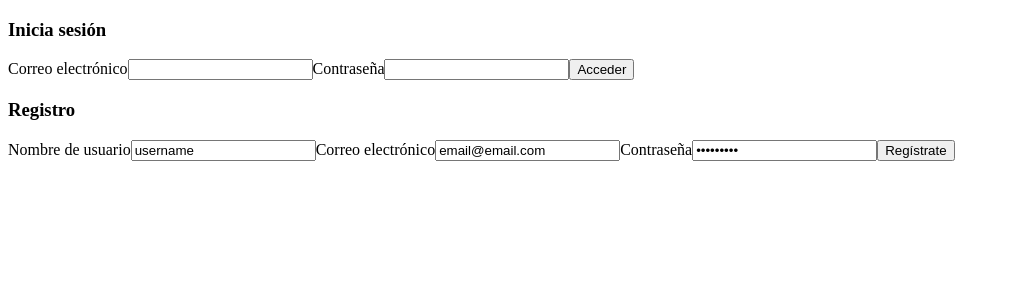
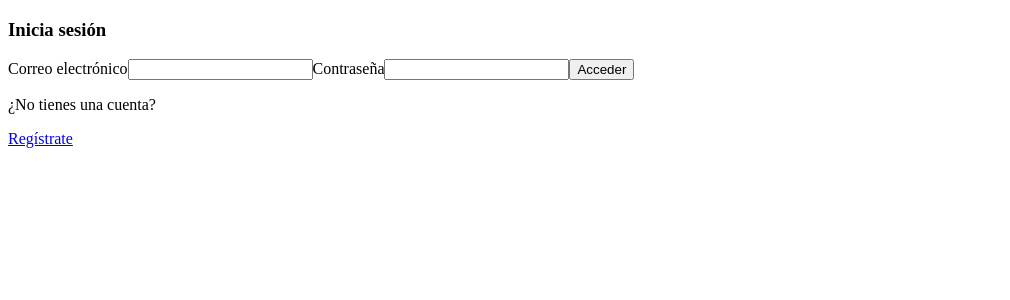
Before and after one commit to jauregiazcue/fullStack_group_project, a React (Vite) app in the folder client/: page / in a window 1280 px wide. Shown: the top 300 px of the page, without its empty margins (0-1010 px from the left). Built offline with nearby package versions, Linux system fonts and the light colour scheme.

Commit message:
Add react-router-dom, routes

```diff
--- a/client/package.json
+++ b/client/package.json
@@ -16,7 +16,8 @@
     "nanoid": "^5.1.5",
     "react": "^19.1.0",
     "react-chartjs-2": "^5.3.0",
-    "react-dom": "^19.1.0"
+    "react-dom": "^19.1.0",
+    "react-router-dom": "^7.6.0"
   },
   "devDependencies": {
     "@eslint/js": "^9.25.0",
--- a/client/src/App.jsx
+++ b/client/src/App.jsx
@@ -1,18 +1,21 @@
 import './App.css'
 import "@fontsource/fredoka";
 import "@fontsource/baloo-2";
+
+import { BrowserRouter, Routes, Route } from "react-router-dom";
 
 import Login from "./pages/auth/Login";
 import Register from "./pages/auth/Register";
 
 function App() {
-
   return (
-    <>
-      <Login/>
-      <Register/>
-    </>
-  )
+    <BrowserRouter>
+      <Routes>
+        <Route path="/" element={<Login />} />
+        <Route path="/register" element={<Register />} />
+      </Routes>
+    </BrowserRouter>
+  );
 }
 
-export default App
+export default App;
--- a/client/src/pages/auth/Login.jsx
+++ b/client/src/pages/auth/Login.jsx
@@ -1,4 +1,5 @@
 import { useState } from "react";
+import { Link } from 'react-router-dom';
 import fetchData from "../../utils/fetchData";
 import "./Login.css"
 
@@ -55,10 +56,10 @@ function Login() {
                 <input type="password" name="password" id="password" value={userData.password} onChange={handleUserPassword} />
                 <button className="auth__button">Acceder</button>
             </form>
-           {/*  <section className="auth__redirect">
+            <section className="auth__redirect">
                 <p>¿No tienes una cuenta? </p>
-                <Link to="/registro">Regístrate</Link>
-            </section> */}
+                <Link to="/register">Regístrate</Link>
+            </section>
         </section>
     )
 }
--- a/client/src/pages/auth/Register.jsx
+++ b/client/src/pages/auth/Register.jsx
@@ -81,11 +81,11 @@ function Register({ }) {
             </section>
             <form className="auth__form" onSubmit={handleSubmit}>
                 <label htmlFor="nickname">Nombre de usuario</label>
-                <input type="text" name="nickname" id="nickname" value={userData.nickname || "username"} onChange={handleNickname} />
+                <input type="text" name="nickname" id="nickname" value={userData.nickname} onChange={handleNickname} />
                 <label htmlFor="email">Correo electrónico</label>
-                <input type="email" name="email" id="email" value={userData.email || "email@email.com"} onChange={handleUserEmail} />
+                <input type="email" name="email" id="email" value={userData.email} onChange={handleUserEmail} />
                 <label htmlFor="password">Contraseña</label>
-                <input type="password" name="password" id="password" value={userData.password || "Password2"} onChange={handleUserPassword} />
+                <input type="password" name="password" id="password" value={userData.password} onChange={handleUserPassword} />
                 <button>Regístrate</button>
             </form>
             {/* <section className="auth__redirect">
```
Also changed, not shown: 2 other files (tests, documents, lock files or other folders).
